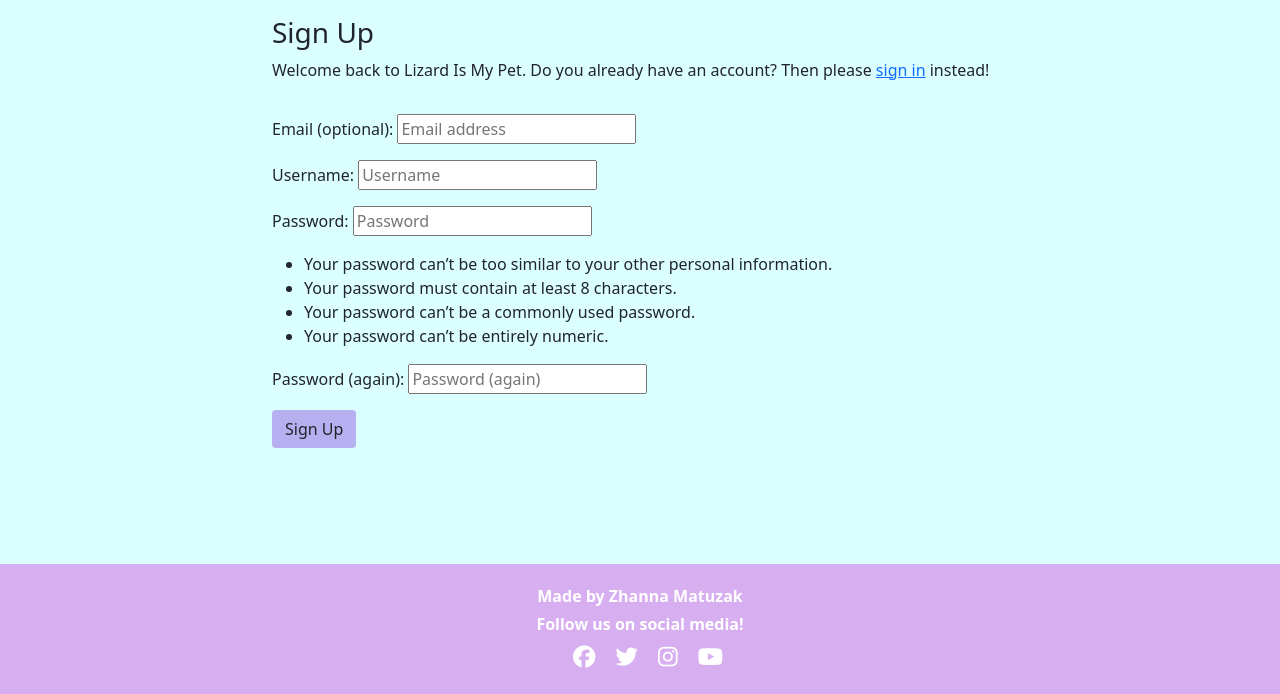
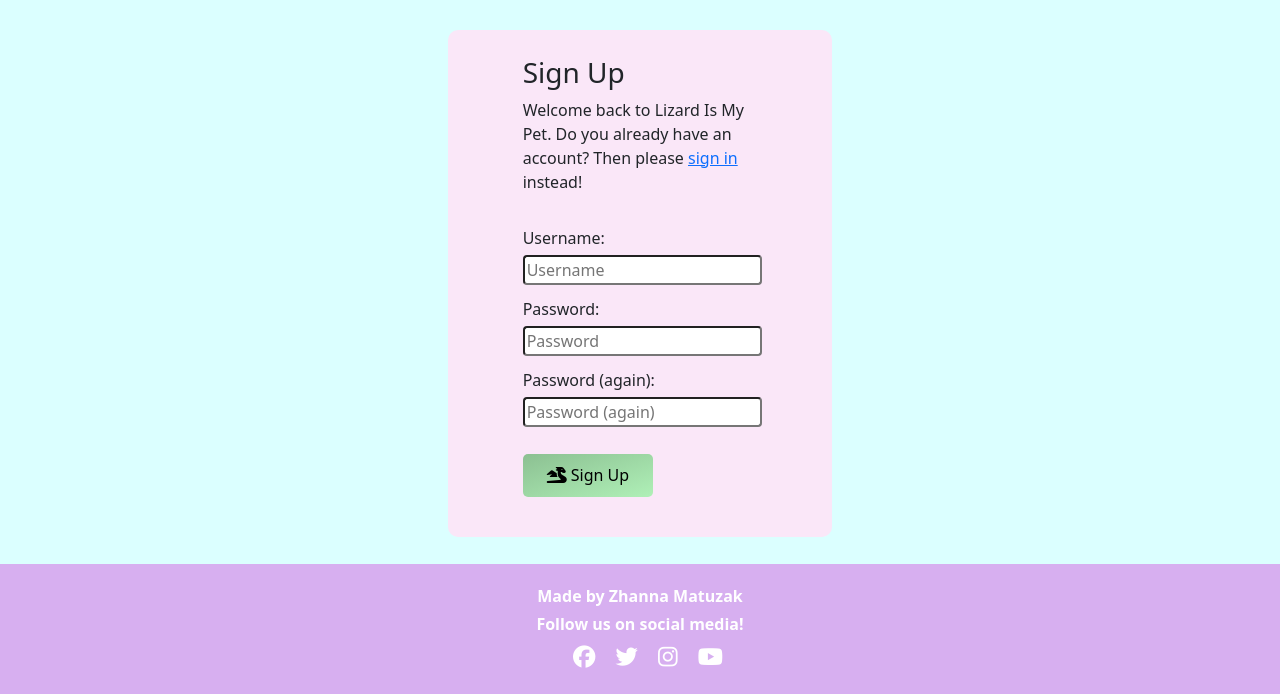
Before and after one commit to zhannamatuzak/lizard-my-pet, a Django app: page /accounts/signup/ in a window 1280 px wide. Shown: the part 106-800 px from the top of the page. Run offline with Django 5.2, Linux system fonts and the light colour scheme; some libraries are stand-ins or nearby versions.

Commit message:
Make changes to login and signup templates, add style to registration forms

```diff
--- a/blog/forms.py
+++ b/blog/forms.py
@@ -9,9 +9,9 @@ class ExperienceForm(forms.ModelForm):
         model = Experience
         fields = ('pet_name', 'size','body',)
         labels = {
-            'pet_name': "Write your pet's name",
-            'size': 'What is approximate size of your pet?',
-            'body': 'Share your experience about your pet here.',
+            'pet_name': "Write your pet's name:",
+            'size': 'Approximate size of your pet:',
+            'body': 'Tell us about your pet here:',
         }
 
 class EditForm(forms.ModelForm):
--- a/blog/models.py
+++ b/blog/models.py
@@ -80,7 +80,8 @@ class Experience(models.Model):
         ]
     )
     size = models.IntegerField(
-        default=0,
+        help_text="Min 1, max 100",
+        default=1,
         validators=[
             MinValueValidator(1, message="Ensure this value is greater than or equal to 1."),
             MaxValueValidator(100, message="Ensure this value is less than or equal to 100."),
--- a/static/css/style.css
+++ b/static/css/style.css
@@ -128,18 +128,112 @@
     box-shadow: 0 0 .25rem rgba(0, 0, 0, 0.5), -.125rem -.125rem 1rem rgba(239, 71, 101, 0.5), .125rem .125rem 1rem rgba(255, 154, 90, 0.5);
   }
 
+  .btn {
+    background: linear-gradient(to bottom right, #8cc092, #aff0b7);
+    border: 0;
+    border-radius: 5px;
+    color: black;
+    cursor: pointer;
+    font-size: 16px;
+    font-weight: 500;
+    line-height: 2.5;
+    outline: transparent;
+    padding: .1rem 1.5rem;
+    text-align: center;
+    text-decoration: none;
+    transition: box-shadow .2s ease-in-out;
+    user-select: none;
+    touch-action: manipulation;
+    white-space: nowrap;
+    margin-top: 15px;
+  }
 
-.btn {
-    background-color: #b6aff0;
+  .btn:not([disabled]):focus {
+    box-shadow: 0 0 .25rem rgba(0, 0, 0, 0.5), -.125rem -.125rem 1rem rgba(239, 71, 101, 0.5), .125rem .125rem 1rem rgba(255, 154, 90, 0.5);
+  }
+
+  .btn:not([disabled]):hover {
+    box-shadow: 0 0 .25rem rgba(0, 0, 0, 0.5), -.125rem -.125rem 1rem rgba(239, 71, 101, 0.5), .125rem .125rem 1rem rgba(255, 154, 90, 0.5);
+  }
+
+  .btn-comment {
+    background: linear-gradient(to bottom right, #a39dd8, #b6aff0);
+    border: 0;
+    border-radius: 5px;
+    color: black;
+    cursor: pointer;
+    font-size: 16px;
+    font-weight: 500;
+    line-height: 2.5;
+    outline: transparent;
+    padding: .1rem 1.5rem;
+    text-align: center;
+    text-decoration: none;
+    transition: box-shadow .2s ease-in-out;
+    user-select: none;
+    touch-action: manipulation;
+    white-space: nowrap;
+    margin-top: 15px;
+  }
+
+  .btn-comment:not([disabled]):focus {
+    box-shadow: 0 0 .25rem rgba(0, 0, 0, 0.5), -.125rem -.125rem 1rem rgba(203, 199, 244, 0.5), .125rem .125rem 1rem rgba(255, 154, 90, 0.5);
+  }
+
+  .btn-comment:not([disabled]):hover {
+    box-shadow: 0 0 .25rem rgba(0, 0, 0, 0.5), -.125rem -.125rem 1rem rgba(203, 199, 244, 0.5), .125rem .125rem 1rem rgba(255, 154, 90, 0.5);
+  }
+
+
+.registration {
+    background-color: #fae7f8;
+    padding: 10px 10px 30px 10px;
+    border-radius: 10px;
+    position:inherit;
+    margin: 30px auto 20px auto;
+    width: 30%;
+    height: 90%;
+
 }
+
+.registrer_input{
+    margin-bottom: 5px;
+}
+
+input {
+    border-radius: 4px;
+    margin-bottom: 7px;
+}
+
+textarea#id_body {
+    border-radius: 4px;
+    resize:none;
+
+}
+
+
 
 .detail-img {
     padding: 0;
 }
 
+.helptext {
+    font-size: 9px;
+    color: #555;
+    margin-top: 5px;
+}
 
+.body-experience  {
+    width: 50%;
+}
 
+.comments {
+    margin: 0 40px 20px 0;
+}
 
+hr {
+    margin: 5px 30px 20px 0px;
+}
 /* footer */
 
 footer a {
--- a/templates/account/signup.html
+++ b/templates/account/signup.html
@@ -5,7 +5,7 @@
 {% block head_title %}{% trans "Signup" %}{% endblock %}
 
 {% block content %}
-<div class="container">
+<div class="container registration">
   <div class="row">
     <div class="col-md-8 mt-3 offset-md-2">
       <h3>{% trans "Sign Up" %}</h3>
@@ -17,15 +17,56 @@
   <div class="row">
     <div class="col-md-8 mt-3 offset-md-2">
       <form class="signup" id="signup_form" method="post" action="{% url 'account_signup' %}">
-        {% csrf_token %}
-        {{ form.as_p }}
-        {% if redirect_field_value %}
-        <input type="hidden" name="{{ redirect_field_name }}" value="{{ redirect_field_value }}" />
-        {% endif %}
-        <button class="btn btn-signup right mb-3" type="submit">{% trans "Sign Up" %}</button>
+          {% csrf_token %}
+
+          <!-- Username field -->
+          <div class="form-group">
+            <p class="registrer_input">
+              {{ form.username.label_tag }}
+            </p>
+            <p class="registrer_input">
+              {{ form.username }}
+              {% for error in form.username.errors %}
+                  <div class="text-danger">{{ error }}</div>
+              {% endfor %}
+            </p>
+          </div>
+
+          <!-- Password field -->
+          <div class="form-group">
+            <p class="registrer_input">
+              {{ form.password1.label_tag }}
+            </p>
+            <p class="registrer_input">
+              {{ form.password1 }}
+              {% for error in form.password1.errors %}
+              <div class="text-danger">{{ error }}</div>
+              {% endfor %}
+             </p>
+          </div>
+
+          <!-- Password confirmation field -->
+          <div class="form-group">
+            <p class="registrer_input">
+              {{ form.password2.label_tag }}
+            </p>
+            <p class="registrer_input">
+              {{ form.password2 }}
+              {% for error in form.password2.errors %}
+              <div class="text-danger">{{ error }}</div>
+              {% endfor %}
+            </p>
+          </div>
+
+          {% if redirect_field_value %}
+              <input type="hidden" name="{{ redirect_field_name }}" value="{{ redirect_field_value }}" />
+          {% endif %}
+
+          <button class="btn btn-signup right mb-3" type="submit"> <i class="fa-solid fa-dragon"></i> {% trans "Sign Up" %}</button>
       </form>
-    </div>
+  </div>
   </div>
 </div>
 
+
 {% endblock %}
--- a/templates/blog/base.html
+++ b/templates/blog/base.html
@@ -23,6 +23,7 @@
     </script>
    {% comment %} Link to css {% endcomment %}
    <link rel="stylesheet" href="{% static 'css/style.css' %}">
+
 </head>
 
 <body class="d-flex flex-column h-100 main-bg">
@@ -104,5 +105,14 @@
     <script src="https://kit.fontawesome.com/7cf492ae91.js" crossorigin="anonymous"></script>
 
 </body>
-
+{% block js %}
+<!-- Message Alert Timeout Credit - Code Institute, I think therefore I blog -->
+<script>
+    setTimeout(function() {
+        let messages = document.getElementById("msg");
+        let alert = new bootstrap.Alert(messages);
+        alert.close();
+    }, 5000);
+</script>
+{% endblock js%}
 </html>
```
Also changed, not shown: templates/account/login.html (+5 -2 lines), templates/blog/index.html (+11 -0 lines), templates/blog/lizard_detail.html (+8 -18 lines).
